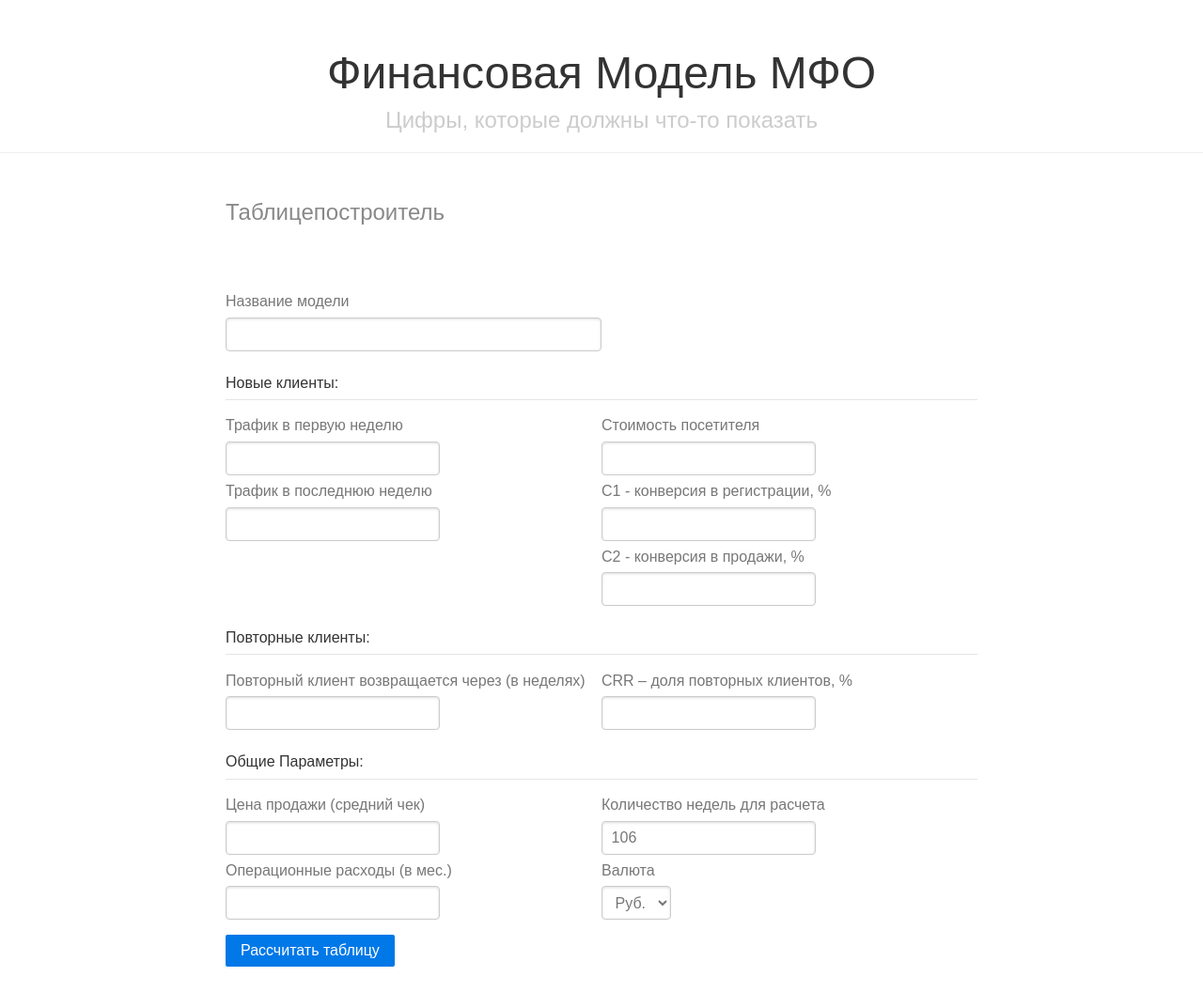
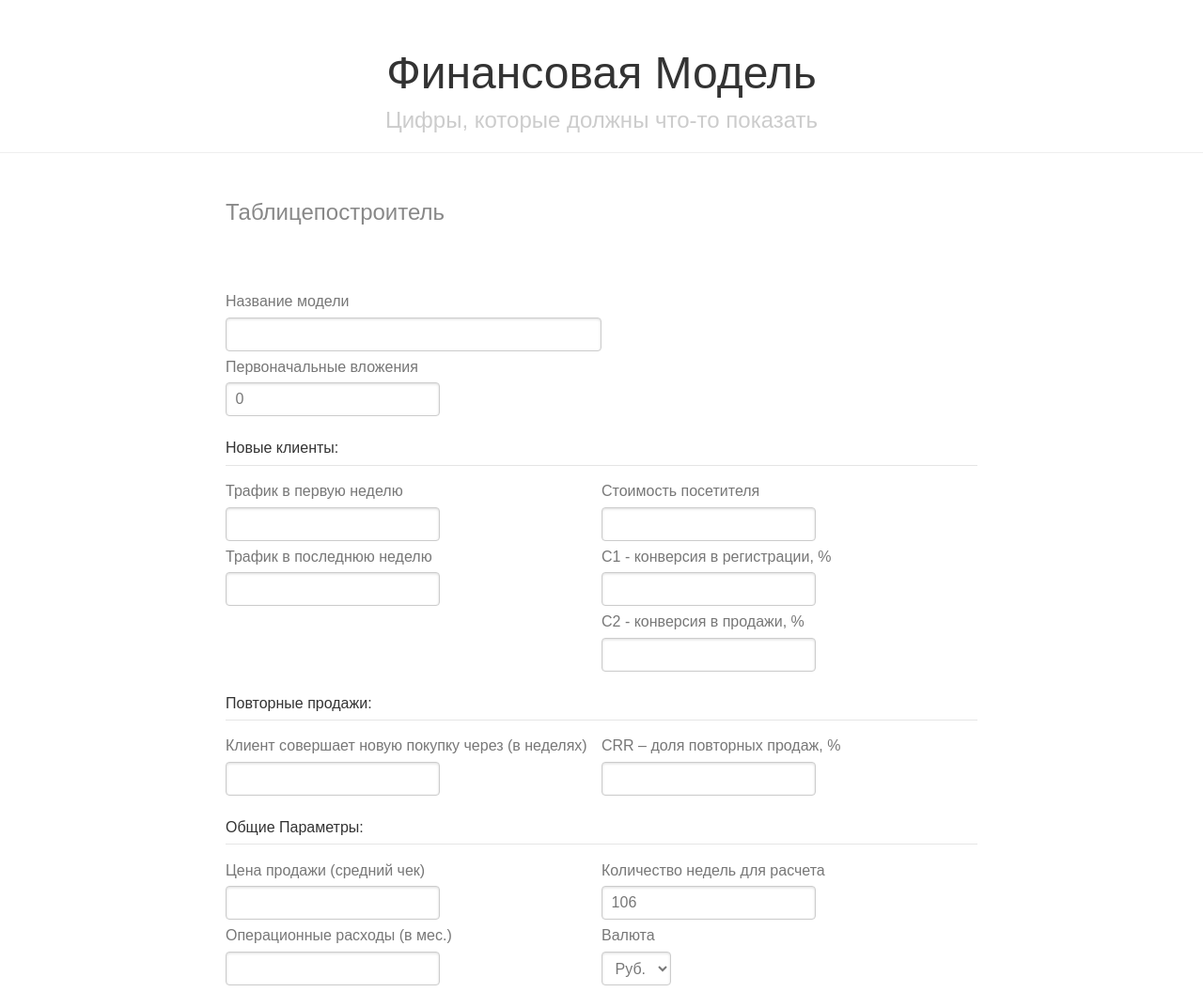
Before and after one commit to antonovm/financial-model, a website: page index.html in a window 1280 px wide. Shown: the top 1056 px of the page at 94% size. Drawn offline with Linux system fonts and the light colour scheme; a script that the page names is missing.

```diff
--- a/index.html
+++ b/index.html
@@ -21,7 +21,7 @@
 <body class="home">
 
 <div class="header">
-    <h1>Финансовая Модель МФО</h1>
+    <h1>Финансовая Модель</h1>
     <h2>Цифры, которые должны что-то показать</h2>
 
 </div>
@@ -47,6 +47,12 @@
                         <label for="model-name">Название модели</label>
                         <input name="model-name" id="model-name" type="text" class="no-graph" placeholder="" value="">
                     </div>
+
+                    <div class="pure-control-group">
+                        <label for="installment-investment">Первоначальные вложения</label>
+                        <input name="installment-investment" id="installment-investment" type="text" value="0">
+                    </div>
+
                 </div>
             </div>
         </fieldset>
@@ -89,14 +95,14 @@
         </fieldset>
 
         <fieldset>
-            <legend>Повторные клиенты:</legend>
+            <legend>Повторные продажи:</legend>
 
             <div class="pure-g">
 
                 <div class="pure-u-1-2">
 
                     <div class="pure-control-group">
-                        <label for="retention-period">Повторный клиент возвращается через (в неделях)</label>
+                        <label for="retention-period">Клиент совершает новую покупку через (в неделях)</label>
                         <input name="retention-period" id="retention-period" type="text" value="">
                     </div>
 
@@ -105,7 +111,7 @@
                 <div class="pure-u-1-2">
 
                     <div class="pure-control-group">
-                        <label for="crr">CRR – доля повторных клиентов, %</label>
+                        <label for="crr">CRR – доля повторных продаж, %</label>
                         <input name="crr" id="crr" type="text" value="">
                     </div>
 
```
Also changed, not shown: package.json (+8 -13 lines), README.md, dist/model-calculation.js.
